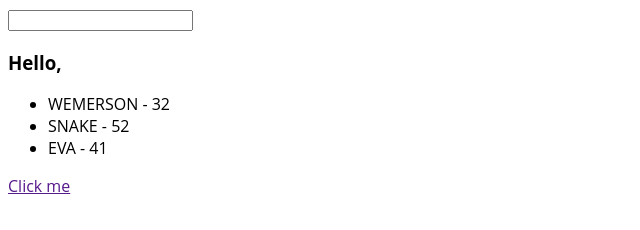
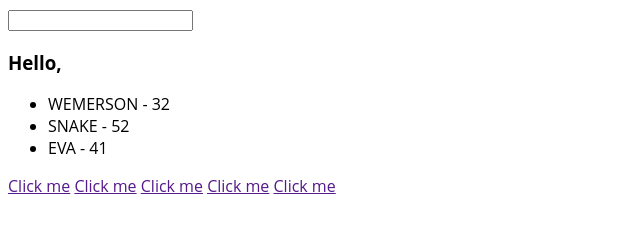
Before and after one commit to snakeff7/gittest, a plain HTML site: page index.html in a window 1280 px wide. Shown: the whole page, without its empty margins (0-640 px from the left). Drawn offline with Linux system fonts and the light colour scheme.

Commit message:
my second

```diff
--- a/index.html
+++ b/index.html
@@ -14,6 +14,10 @@
 	</ul>
 
 	<a href="" ng-click="falar()">Click me</a>
+	<a href="" ng-click="falar()">Click me</a>
+	<a href="" ng-click="falar()">Click me</a>
+	<a href="" ng-click="falar()">Click me</a>
+	<a href="" ng-click="falar()">Click me</a>
 
 <script type="text/javascript" src="js/angular.min.js"></script>
 <script type="text/javascript" src="js/myApp.js"></script>
```
